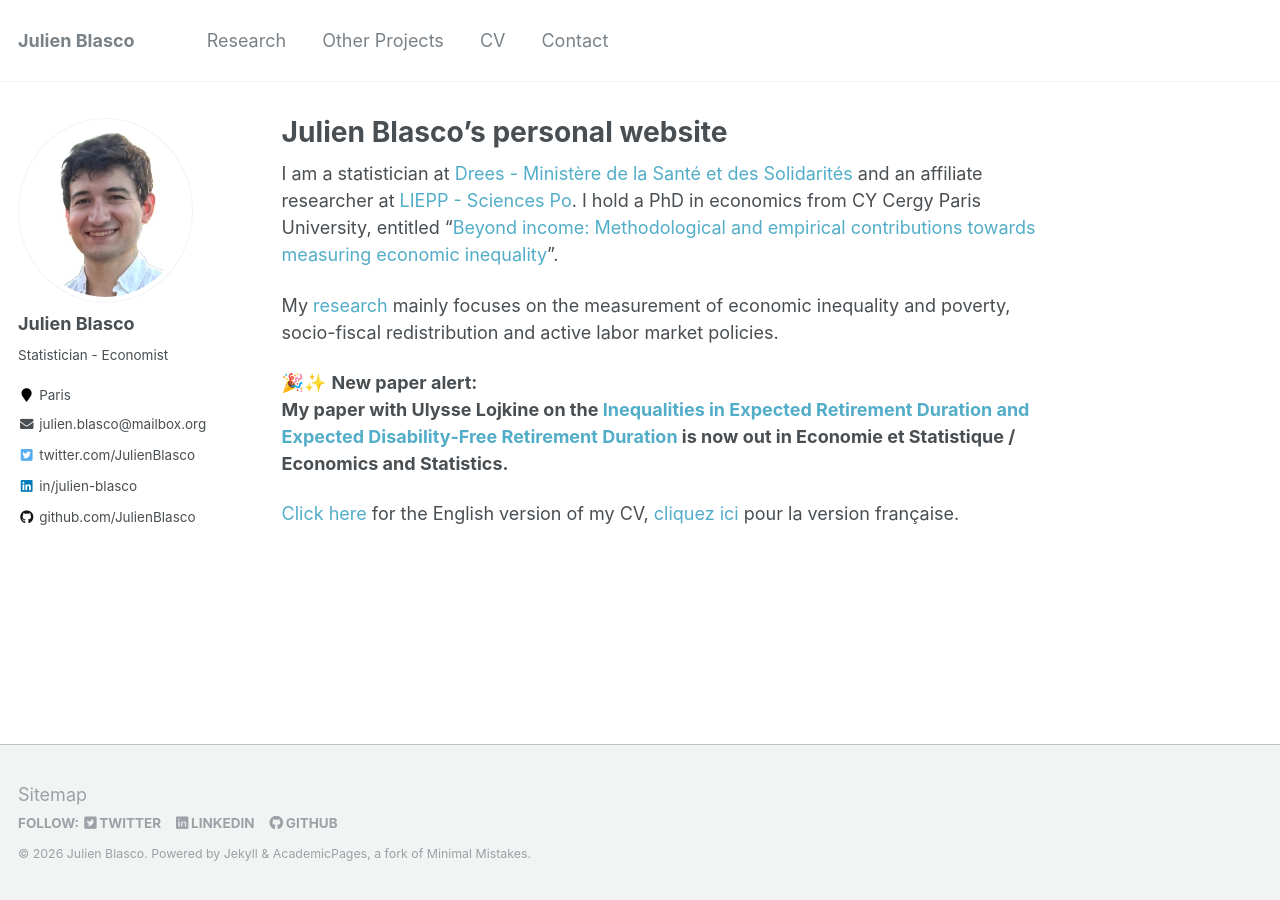
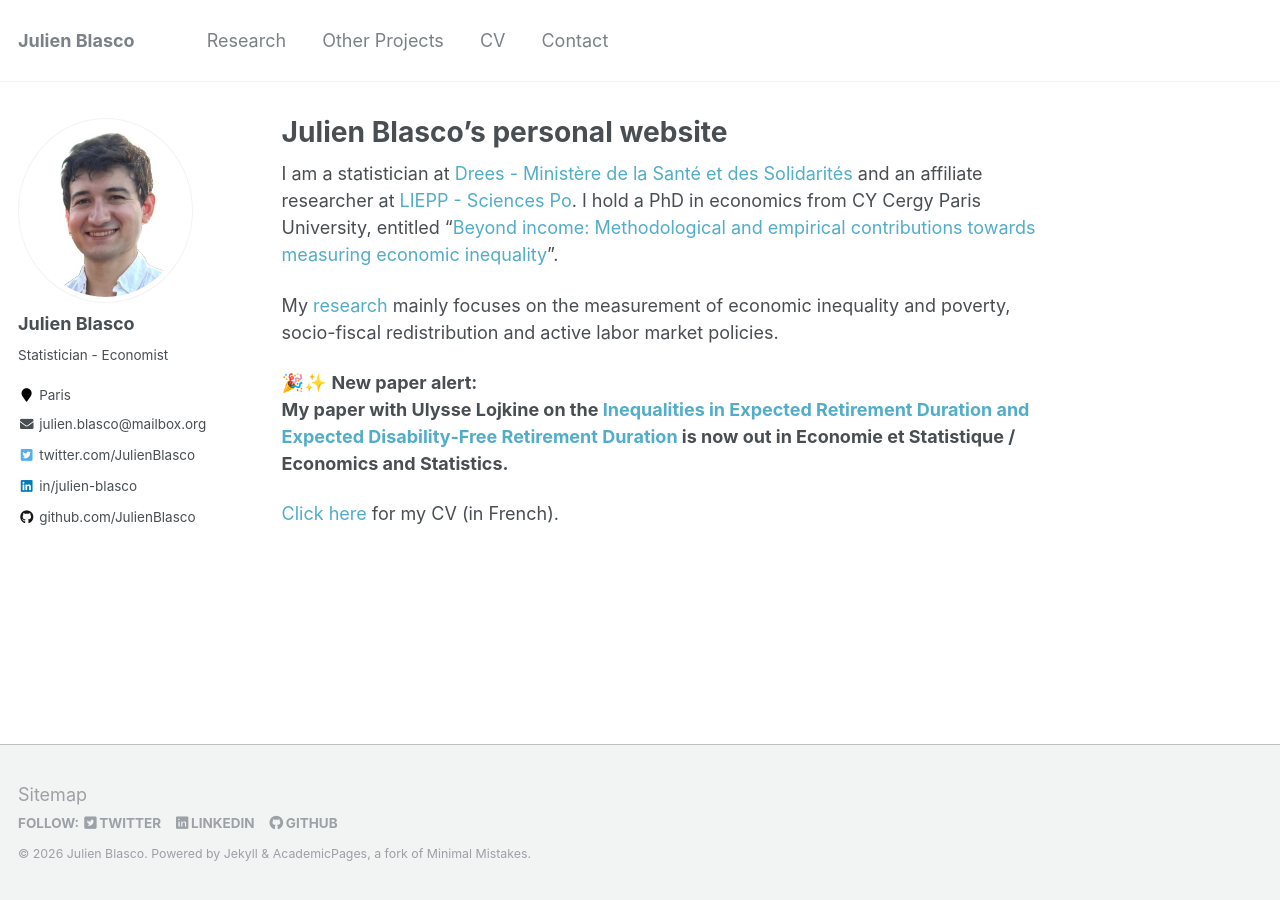
Before and after one commit to JulienBlasco/julienblasco.github.io, a Jekyll site: the page built from _pages/about.md, in a window 1280 px wide. Built offline with Jekyll 4.4.1, drawn with Linux system fonts in a browser that asks for light colours.

Commit message:
Modify CV link to French version
Updated CV link to point to the French version.

```diff
--- a/_pages/about.md
+++ b/_pages/about.md
@@ -15,4 +15,4 @@ My [research](/research) mainly focuses on the measurement of economic inequalit
 🎉✨ **New paper alert:**
 **My paper with Ulysse Lojkine on the [Inequalities in Expected Retirement Duration and Expected Disability‑Free Retirement Duration](https://doi.org/10.24187/ecostat.2025.549.2142) is now out in Economie et Statistique / Economics and Statistics.**
 
-[Click here](/files/CV_EN_Julien_Blasco_jan_2021.pdf) for the English version of my CV, [cliquez ici](/files/CV_FR_Julien_BLASCO_202606.pdf) pour la version française.
+[Click here](/files/CV_FR_Julien_BLASCO_202606.pdf) for my CV (in French).
```
